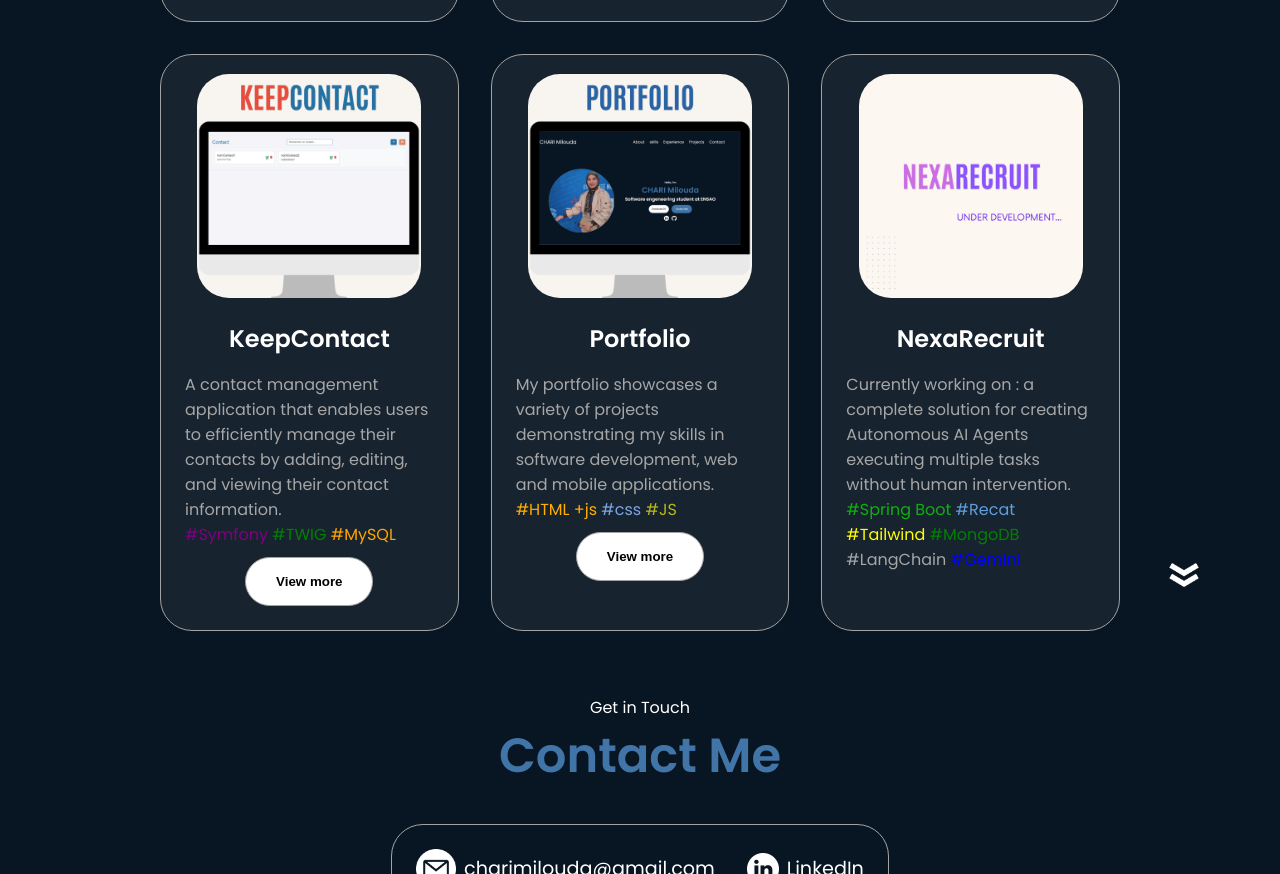
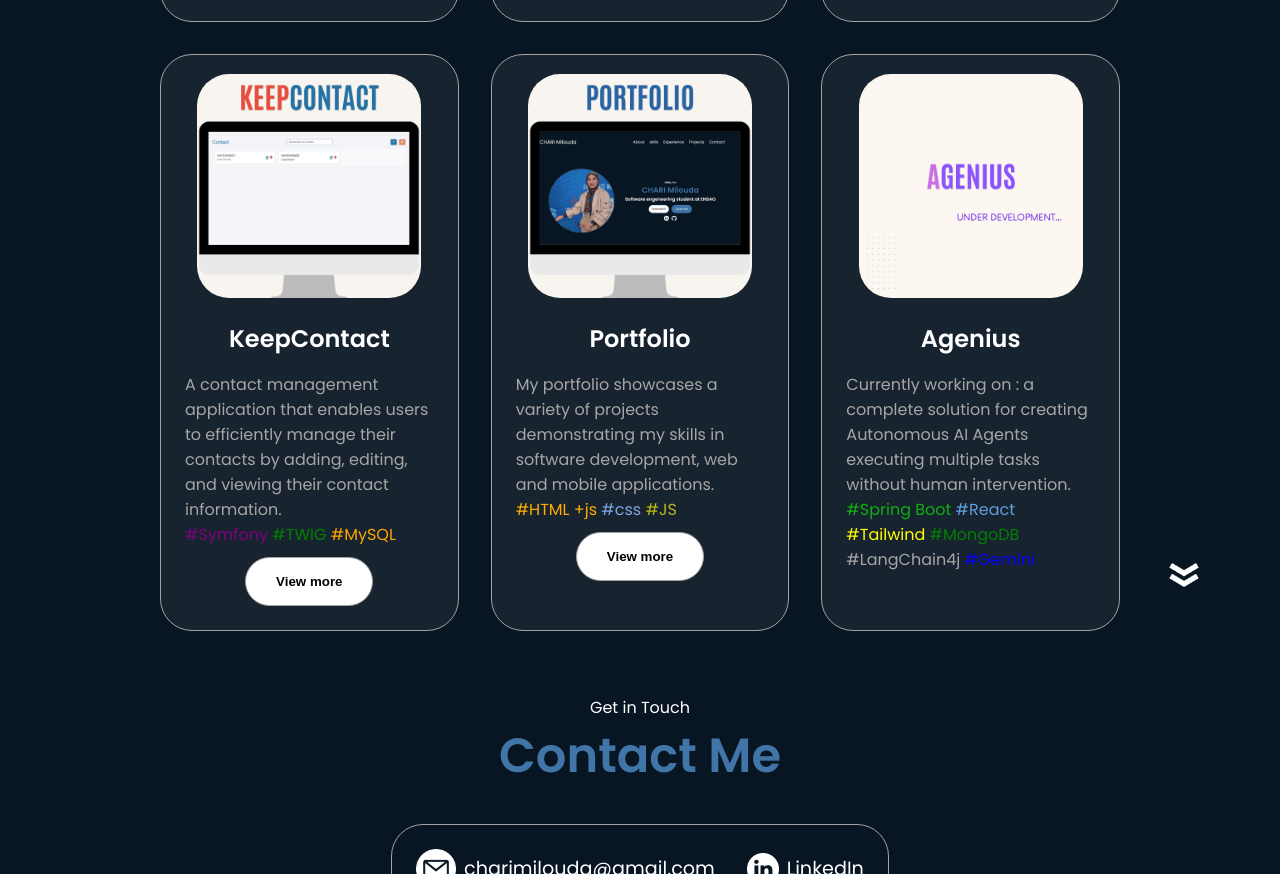
Before and after one commit to charimilouda/portfolio, a plain HTML site: page index.html in a window 1280 px wide. Shown: the part 5221-6095 px from the top of the page. Drawn offline with nearby package versions, Linux system fonts and the light colour scheme.

Commit message:
last commit

```diff
--- a/index.html
+++ b/index.html
@@ -51,7 +51,7 @@
         <div class="btn-container">
           <button
             class="btn btn-color-2"
-            onclick="window.open('./assets/cv_CHARIMilouda.pdf')"
+            onclick="window.open('./assets/cv_CHARIMilouda_.pdf')"
           >
             Download CV
           </button>
@@ -537,19 +537,19 @@
           <div class="details-container color-container">
             <div class="article-container">
               <img
-                src="./assets/NexaRecruit.png"
+                src="./assets/Agenius.png"
                 alt="Project 9"
                 class="project-img"
               />
             </div>
-            <h2 class="experience-sub-title project-title">NexaRecruit</h2>
+            <h2 class="experience-sub-title project-title">Agenius</h2>
             <p class="description-project">
               Currently working on : a complete solution for creating Autonomous AI Agents executing multiple tasks  without human intervention.              <br>
               <span class="springBoot">#Spring Boot </span>
-              <span class="react">#Recat</span>
+              <span class="react">#React</span>
               <span class="tailwind">#Tailwind</span>
               <span class="mongodb">#MongoDB</span>
-              <span class="#LangChain">#LangChain</span>
+              <span class="#LangChain">#LangChain4j</span>
               <span class="gemini">#Gemini</span>
             </p>
             <div class="btn-container">
--- a/script.js
+++ b/script.js
@@ -1,4 +1,4 @@
-function toggleMenu() {
+function fnct() {
   const menu = document.querySelector(".menu-links");
   const icon = document.querySelector(".hamburger-icon");
   menu.classList.toggle("open");
```
Also changed, not shown: assets/Agenius.png (added), assets/NexaRecruit.png (deleted), 2 other files.
